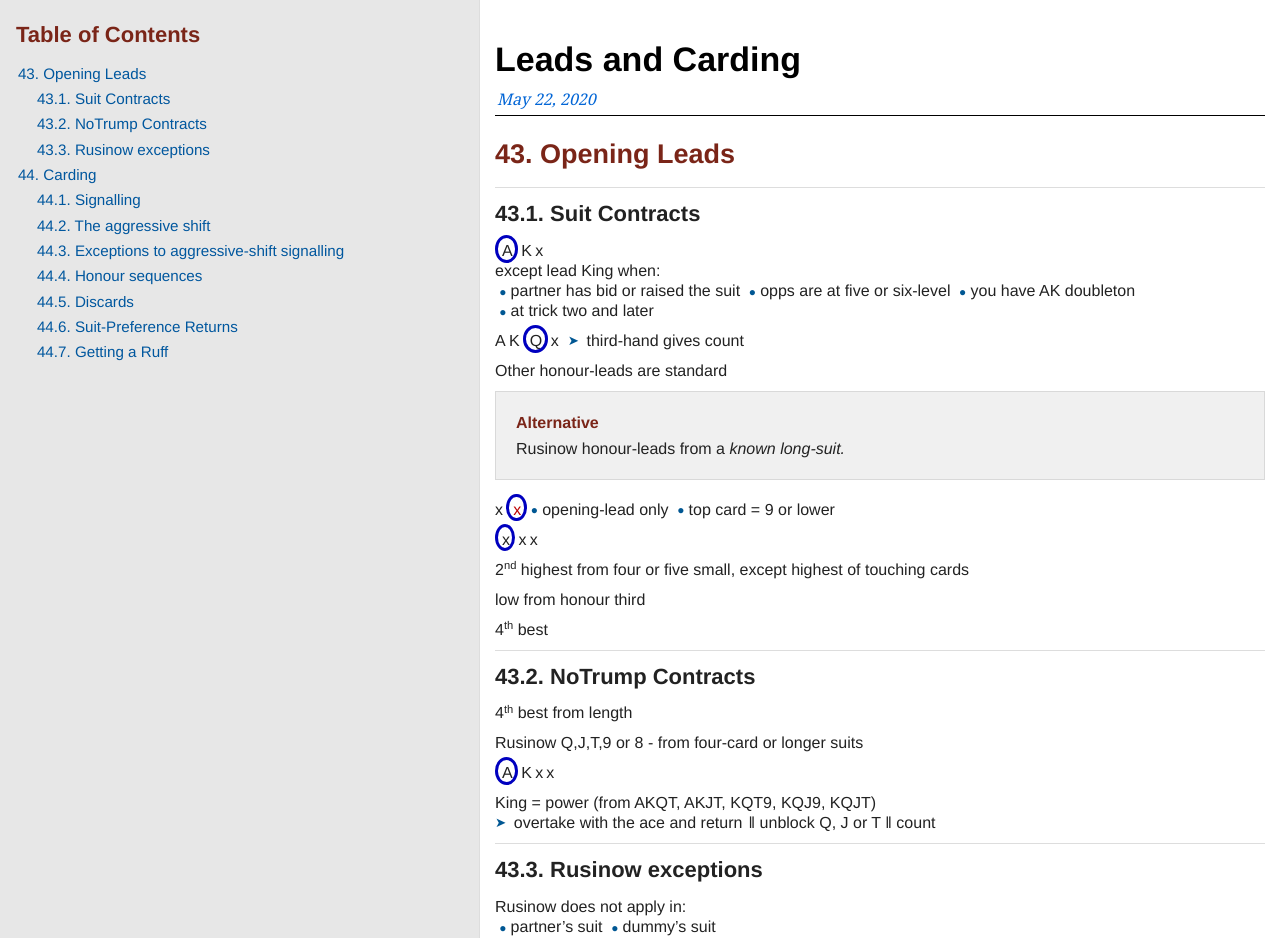
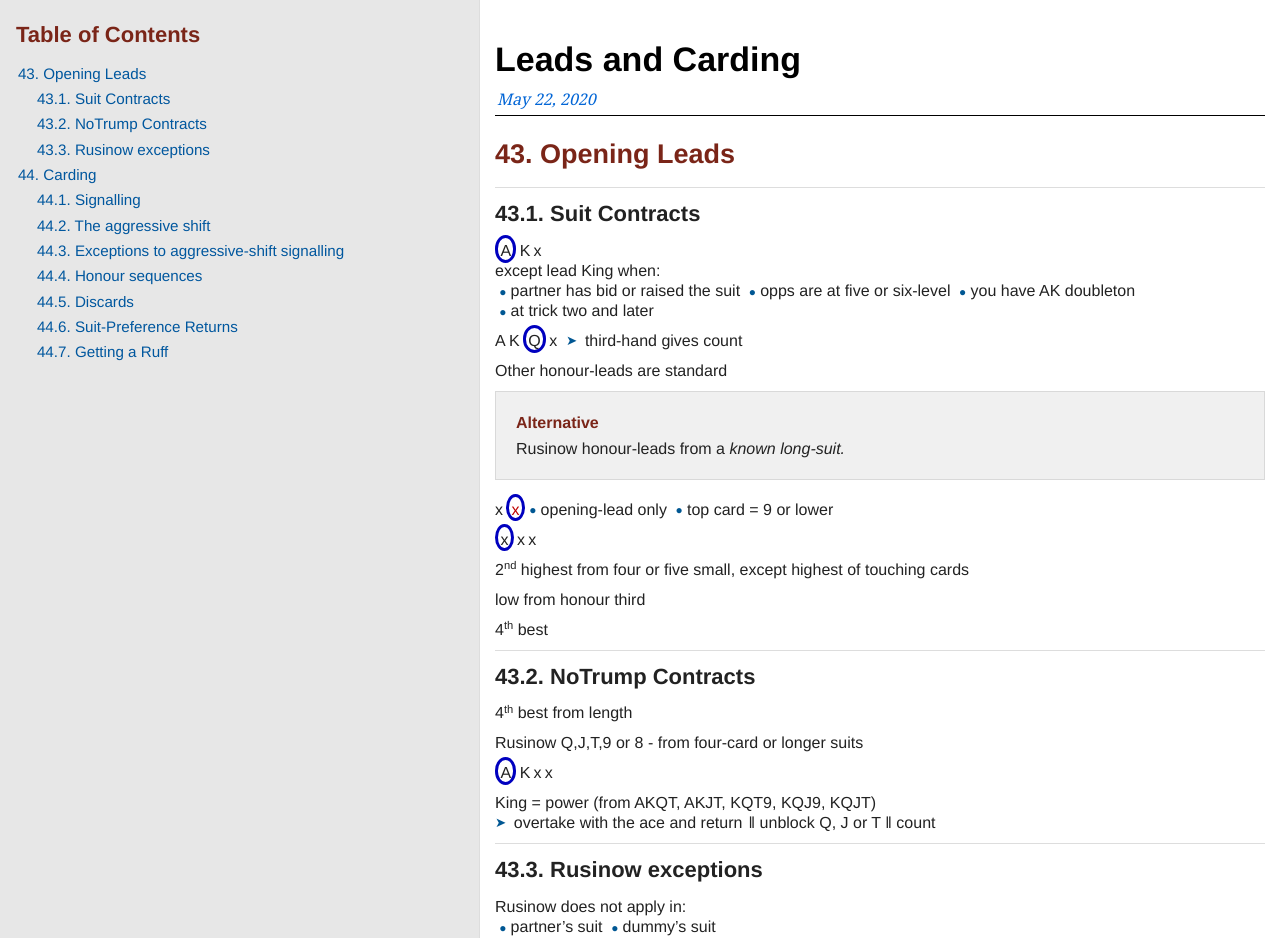
Before and after one commit to kjraywood/kjraywood.github.io, a Jekyll site: the page rbsys/defence.html, which Jekyll copies as it is, in a window 1280 px wide and 1400 px high. Shown: the top 938 px of the window. Built offline with Jekyll 4.4.1, drawn with Linux system fonts in a browser that asks for light colours.

Commit message:
bridgedoc 74ae0ad

```diff
--- a/css/bridgedoc.css
+++ b/css/bridgedoc.css
@@ -634,7 +634,7 @@ div.unbreakable { page-break-inside: avoid; }
 .OvalBox {
     border-radius: 50%;
     text-align: center;
-    padding: 0.25em 0.15em 0.025em 0.25em; /* TRBL */
+    padding: 0.25em 0.15em 0.025em 0.15em; /* TRBL */
     border: 3px solid #0000bf;
 }
 
```
